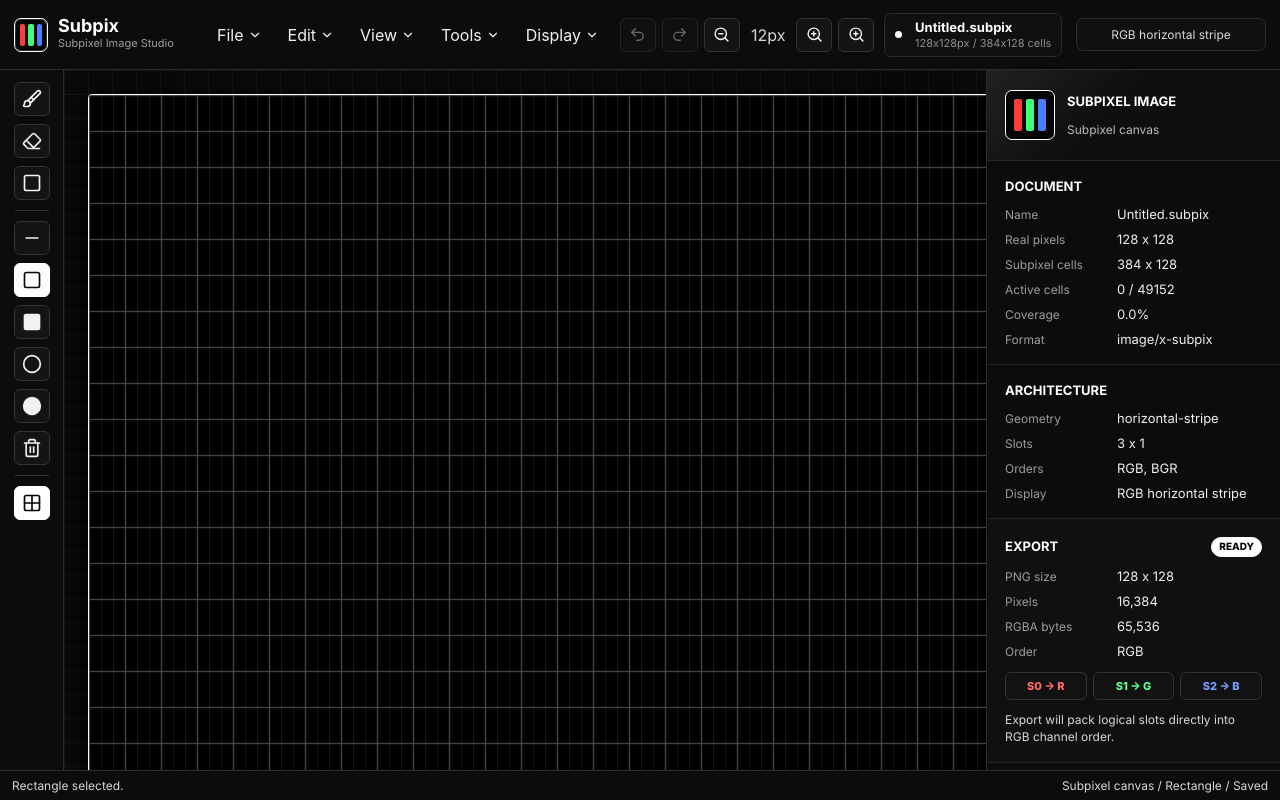
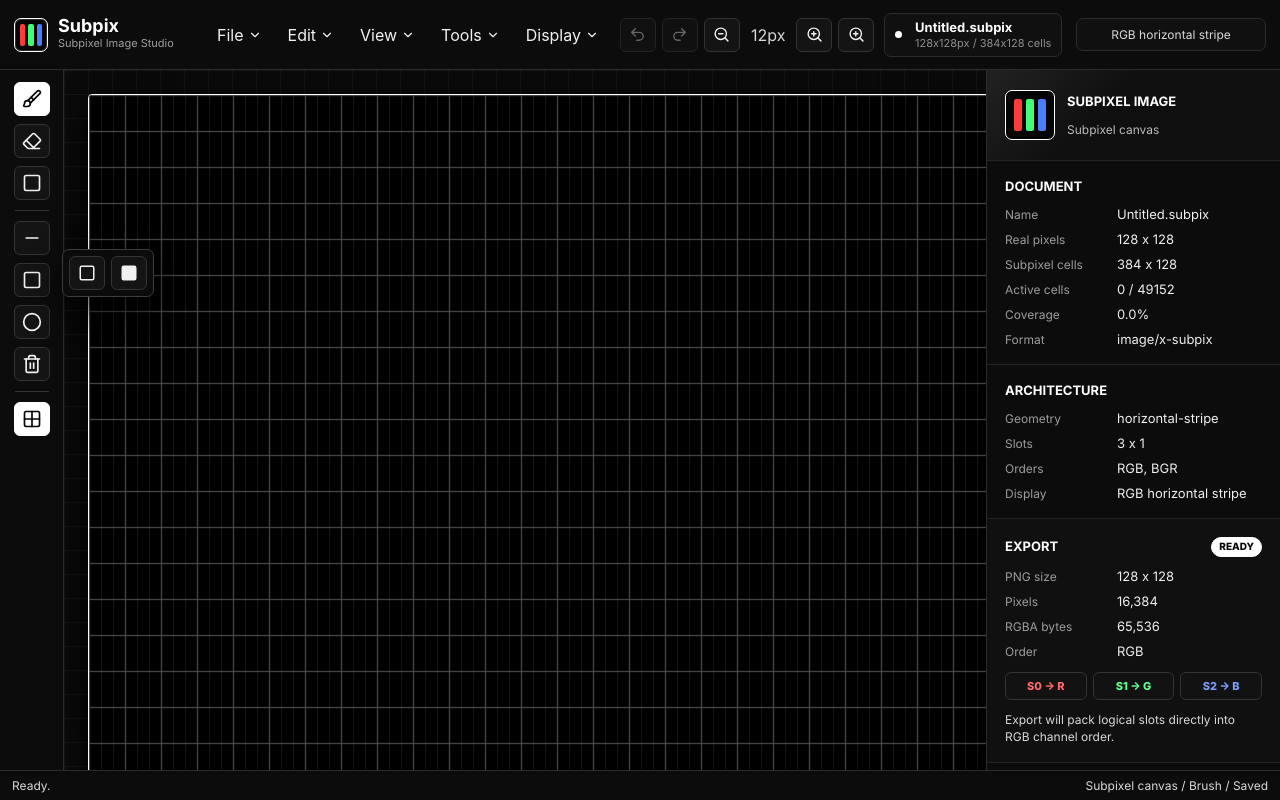
Before and after one commit to Chrissyuh/Subpix, a React (Vite) app: page / in a window 1280 px wide. Both pictures are taken after a click on the button 31 px from the left and 280 px from the top of the page. Built offline with nearby package versions, Linux system fonts and the light colour scheme.

Commit message:
Group shape toolbar options

```diff
--- a/src/app/App.css
+++ b/src/app/App.css
@@ -412,11 +412,13 @@ button {
   cursor: grabbing;
 }
 
-.grid-menu-root {
+.grid-menu-root,
+.shape-menu-root {
   position: relative;
 }
 
-.grid-popover {
+.grid-popover,
+.shape-popover {
   position: absolute;
   left: 48px;
   bottom: 0;
--- a/src/app/App.tsx
+++ b/src/app/App.tsx
@@ -129,6 +129,8 @@ export function App(): ReactElement {
   const [showPixelBoundaries, setShowPixelBoundaries] = useState(initialPreferences.showPixelBoundaries);
   const [activeTopMenu, setActiveTopMenu] = useState<TopMenuId | null>(null);
   const [isGridMenuOpen, setIsGridMenuOpen] = useState(false);
+  const [isRectangleMenuOpen, setIsRectangleMenuOpen] = useState(false);
+  const [isEllipseMenuOpen, setIsEllipseMenuOpen] = useState(false);
   const [statusMessage, setStatusMessage] = useState("Ready.");
   const [isNewDocumentDialogOpen, setIsNewDocumentDialogOpen] = useState(false);
   const [newDocumentDraft, setNewDocumentDraft] = useState<NewDocumentDraft>(DEFAULT_NEW_DOCUMENT_DRAFT);
@@ -311,6 +313,9 @@ export function App(): ReactElement {
   function selectTool(nextTool: Tool): void {
     setTool(nextTool);
     setActiveTopMenu(null);
+    setIsEllipseMenuOpen(false);
+    setIsGridMenuOpen(false);
+    setIsRectangleMenuOpen(false);
     setStatusMessage(`${TOOL_LABELS[nextTool]} selected.`);
   }
 
@@ -884,13 +889,29 @@ export function App(): ReactElement {
         >
           <Minus size={20} />
         </button>
+        <div className="shape-menu-root">
+          <button
+            className={tool === "rect-outline" || tool === "rect-fill" ? "tool-button is-selected" : "tool-button"}
+            title="Rectangle tools"
+            aria-expanded={isRectangleMenuOpen}
+            aria-pressed={tool === "rect-outline" || tool === "rect-fill"}
+            onClick={() => {
+              setIsEllipseMenuOpen(false);
+              setIsGridMenuOpen(false);
+              setIsRectangleMenuOpen(!isRectangleMenuOpen);
+            }}
+          >
+            <Square size={20} fill={tool === "rect-fill" ? "currentColor" : "none"} />
+          </button>
+          {isRectangleMenuOpen ? (
+            <div className="shape-popover">
               <button
                 className={tool === "rect-outline" ? "tool-button is-selected" : "tool-button"}
                 title="Rectangle outline (R)"
                 aria-pressed={tool === "rect-outline"}
                 onClick={() => selectTool("rect-outline")}
               >
-          <Square size={20} />
+                <Square size={18} />
               </button>
               <button
                 className={tool === "rect-fill" ? "tool-button is-selected" : "tool-button"}
@@ -898,15 +919,34 @@ export function App(): ReactElement {
                 aria-pressed={tool === "rect-fill"}
                 onClick={() => selectTool("rect-fill")}
               >
-          <Square size={20} fill="currentColor" />
+                <Square size={18} fill="currentColor" />
               </button>
+            </div>
+          ) : null}
+        </div>
+        <div className="shape-menu-root">
+          <button
+            className={tool === "ellipse-outline" || tool === "ellipse-fill" ? "tool-button is-selected" : "tool-button"}
+            title="Ellipse tools"
+            aria-expanded={isEllipseMenuOpen}
+            aria-pressed={tool === "ellipse-outline" || tool === "ellipse-fill"}
+            onClick={() => {
+              setIsGridMenuOpen(false);
+              setIsRectangleMenuOpen(false);
+              setIsEllipseMenuOpen(!isEllipseMenuOpen);
+            }}
+          >
+            <Circle size={20} fill={tool === "ellipse-fill" ? "currentColor" : "none"} />
+          </button>
+          {isEllipseMenuOpen ? (
+            <div className="shape-popover">
               <button
                 className={tool === "ellipse-outline" ? "tool-button is-selected" : "tool-button"}
                 title="Ellipse outline (O)"
                 aria-pressed={tool === "ellipse-outline"}
                 onClick={() => selectTool("ellipse-outline")}
               >
-          <Circle size={20} />
+                <Circle size={18} />
               </button>
               <button
                 className={tool === "ellipse-fill" ? "tool-button is-selected" : "tool-button"}
@@ -914,8 +954,11 @@ export function App(): ReactElement {
                 aria-pressed={tool === "ellipse-fill"}
                 onClick={() => selectTool("ellipse-fill")}
               >
-          <Circle size={20} fill="currentColor" />
+                <Circle size={18} fill="currentColor" />
               </button>
+            </div>
+          ) : null}
+        </div>
         <button className="tool-button" title="Clear canvas" onClick={actions.clearCanvas}>
           <Trash2 size={20} />
         </button>
@@ -925,7 +968,11 @@ export function App(): ReactElement {
             className={showGrid || showPixelBoundaries ? "tool-button is-selected" : "tool-button"}
             title="Grid options"
             aria-expanded={isGridMenuOpen}
-            onClick={() => setIsGridMenuOpen(!isGridMenuOpen)}
+            onClick={() => {
+              setIsEllipseMenuOpen(false);
+              setIsRectangleMenuOpen(false);
+              setIsGridMenuOpen(!isGridMenuOpen);
+            }}
           >
             <Grid2X2 size={20} />
           </button>
```
Lines whose indentation alone changed are shown as unchanged.
